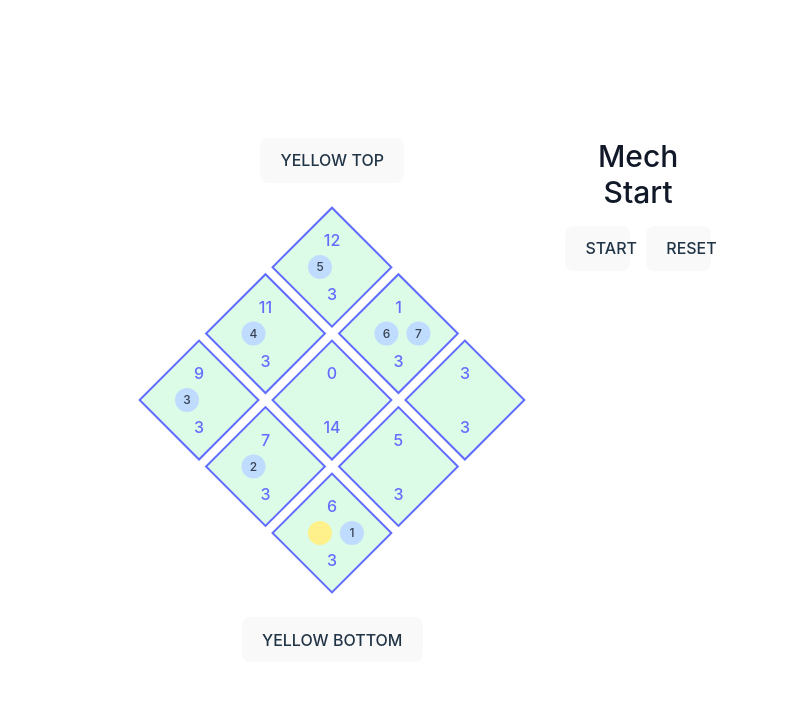
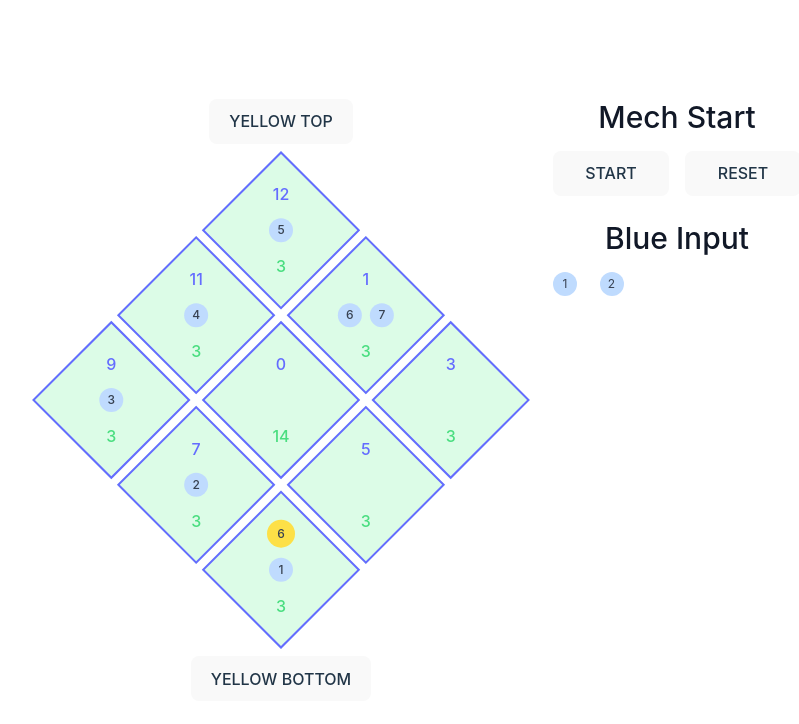
Before and after one commit to coupacoupa/loa-brel-hard-g6, a React (Vite) app: page / in a window 1280 px wide. Shown: the top 724 px of the page, without its empty margins (227-1026 px from the left). Built offline with nearby package versions, Linux system fonts and the light colour scheme.

Commit message:
feat: added indicator for number of blue selected

```diff
--- a/src/App.tsx
+++ b/src/App.tsx
@@ -4,12 +4,19 @@ import { useGameInteraction } from "./components/particles/context/game-interact
 import { Tile } from "./components/particles/types/game";
 
 function App() {
-  const { tiles, resetGame, start, dropYellowMeteor } = useGameInteraction();
+  const {
+    tiles,
+    resetGame,
+    start,
+    dropYellowMeteor,
+    blueInput,
+    nextBlueCount,
+  } = useGameInteraction();
 
   return (
     <div className="flex w-full flex-col items-center justify-center gap-10 space-y-24 px-8">
-      <div className="flex flex-row gap-4">
-        <div className="h-full w-full grid-rows-3 gap-2">
+      <div className="grid grid-cols-3 gap-4">
+        <div className="col-span-2 h-full w-full grid-rows-3 gap-2">
           <button onClick={() => dropYellowMeteor(2)}>YELLOW TOP</button>
           <div className="m-20 grid -rotate-45 grid-cols-3 gap-2">
             {Object.values(tiles).map((tile: Tile, i) => (
@@ -26,6 +33,21 @@ function App() {
             <button onClick={() => start()}>START</button>
             <button onClick={() => resetGame()}>RESET</button>
           </div>
+          <h1 className="mb-4 mt-6 text-center text-base font-medium text-gray-900 sm:text-3xl">
+            Blue Input
+          </h1>
+          <div className="grid w-3/4 grid-cols-4">
+            {Array.from({ length: nextBlueCount }, (_, i) => (
+              <div
+                key={i}
+                className={`flex h-6 w-6 items-center justify-center rounded-full bg-blue-200 text-xs text-gray-700 ${
+                  i < blueInput.length ? "border-2 border-blue-600" : undefined
+                }`}
+              >
+                {i + 1}
+              </div>
+            ))}
+          </div>
         </div>
       </div>
     </div>
--- a/src/components/molecules/tile.molecule.tsx
+++ b/src/components/molecules/tile.molecule.tsx
@@ -20,6 +20,13 @@ export default ({ tile }: Props) => {
     if (tile.health === 1) return "bg-red-100";
   };
 
+  const getTileHealthColor = () => {
+    if (tile.health > 2) return "text-green-400";
+    if (tile.health < 1) return "text-gray-400";
+    if (tile.health === 2) return "text-orange-400";
+    if (tile.health === 1) return "text-red-400";
+  };
+
   useEffect(() => {
     if (tile.health <= 0) {
       if (!isActive) {
@@ -39,30 +46,35 @@ export default ({ tile }: Props) => {
 
   return (
     <a
-      className={`flex aspect-square cursor-pointer select-none flex-col items-center justify-center border-2 border-current ${getTileColor()} `}
+      className={`flex aspect-square w-28 cursor-pointer select-none flex-col items-center justify-center border-2 border-current ${getTileColor()} `}
       onClick={() => {
         inputBlueMeteor(tile.order);
         tile.health--;
       }}
     >
       <div className="grid h-full w-full rotate-45 grid-rows-3 place-items-center">
-        <span>{tile.clock}</span>
+        {placement[tile.order]?.yellow ? (
+          <div className="border-1 flex h-7 w-7 items-center justify-center rounded-full bg-yellow-300 text-xs text-gray-700">
+            {tile.clock}
+          </div>
+        ) : (
+          <div>{tile.clock}</div>
+        )}
         <div>
-          <div className="grid w-full grid-cols-2 place-items-center">
-            {placement[tile.order]?.yellow ? (
-              <div className="ml-2 flex h-6 w-6 items-center justify-center rounded-full bg-yellow-200 text-xs text-gray-700"></div>
-            ) : undefined}
+          <div className="flex w-full flex-auto place-items-center gap-2">
             {placement[tile.order]?.blue.map((order, i) => (
               <div
                 key={i}
-                className="ml-2 flex h-6 w-6 items-center justify-center rounded-full bg-blue-200 text-xs text-gray-700"
+                className="flex h-6 w-6 items-center justify-center rounded-full bg-blue-200 text-xs text-gray-700"
               >
                 {order}
               </div>
             ))}
           </div>
         </div>
-        <div>{isActive ? time : tile.health}</div>
+        <div className={`${getTileHealthColor()}`}>
+          {isActive ? time : tile.health}
+        </div>
       </div>
     </a>
   );
--- a/src/components/particles/context/game-interaction.context.tsx
+++ b/src/components/particles/context/game-interaction.context.tsx
@@ -14,31 +14,32 @@ interface Context {
   tiles: Tiles;
   setTiles: React.Dispatch<React.SetStateAction<Tiles>>;
   resetGame: () => void;
-  resetBlueMeteor: () => void;
   start: () => void;
   inputBlueMeteor: (order: number) => void;
   dropYellowMeteor: (order: number) => void;
   nextBlueCount: number;
   placement: Placement;
   recalculatePlacement: () => void;
+  blueInput: number[];
 }
 
 const GameContext = createContext<Context>({
   tiles: {},
   setTiles: () => {},
   resetGame: () => {},
-  resetBlueMeteor: () => {},
   start: () => {},
   inputBlueMeteor: () => {},
   dropYellowMeteor: () => {},
   nextBlueCount: 2,
   placement: {},
   recalculatePlacement: () => {},
+  blueInput: [],
 });
 
 export const GameInteractionProvider = ({ children }: Provider) => {
   const [tiles, setTiles] = useState<Tiles>(getStartingTiles());
-  const { nextBlueCount, resetBlueMeteor, inputBlueMeteor } = useBlueMeteor();
+  const { nextBlueCount, resetBlueMeteor, inputBlueMeteor, blueInput } =
+    useBlueMeteor();
   const { placement, calculatePlacement, resetPlacement } = usePlacement();
 
   useEffect(() => {
@@ -98,13 +99,13 @@ export const GameInteractionProvider = ({ children }: Provider) => {
         tiles,
         setTiles,
         resetGame,
-        resetBlueMeteor,
         start,
         inputBlueMeteor,
         dropYellowMeteor,
         nextBlueCount,
         placement,
         recalculatePlacement,
+        blueInput,
       }}
     >
       {children}
--- a/src/components/particles/hooks/useBlueMeteor.ts
+++ b/src/components/particles/hooks/useBlueMeteor.ts
@@ -27,5 +27,6 @@ export default () => {
     resetBlueMeteor,
     nextBlueCount,
     inputBlueMeteor,
+    blueInput,
   };
 };
```
